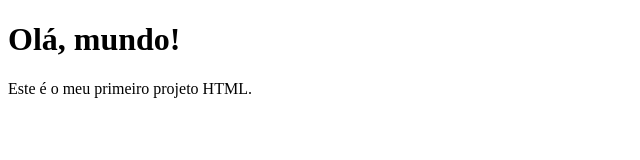
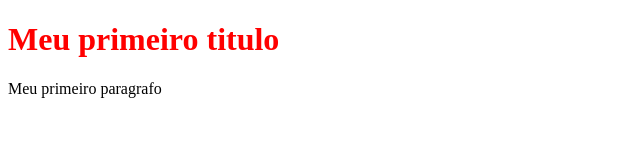
Before and after one commit to RafaelOmega/Cronometro-Online, a plain HTML site: page index.html in a window 1280 px wide. Shown: the whole page, without its empty margins (0-640 px from the left). Drawn offline with Linux system fonts and the light colour scheme.

Commit message:
Style-aula

```diff
--- a/index.html
+++ b/index.html
@@ -4,9 +4,10 @@
     <meta charset="UTF-8" />
     <meta name="viewport" content="width=device-width, initial-scale=1.0" />
     <title>Meu primeiro projeto</title>
+    <link rel="stylesheet" href="style-aula.css" />
   </head>
   <body>
-    <h1>Olá, mundo!</h1>
-    <p>Este é o meu primeiro projeto HTML.</p>
+    <h1>Meu primeiro titulo</h1>
+    <p>Meu primeiro paragrafo</p>
   </body>
 </html>
--- /dev/null
+++ b/style-aula.css
@@ -0,0 +1,3 @@
+h1 {
+    color: red;
+}
```
